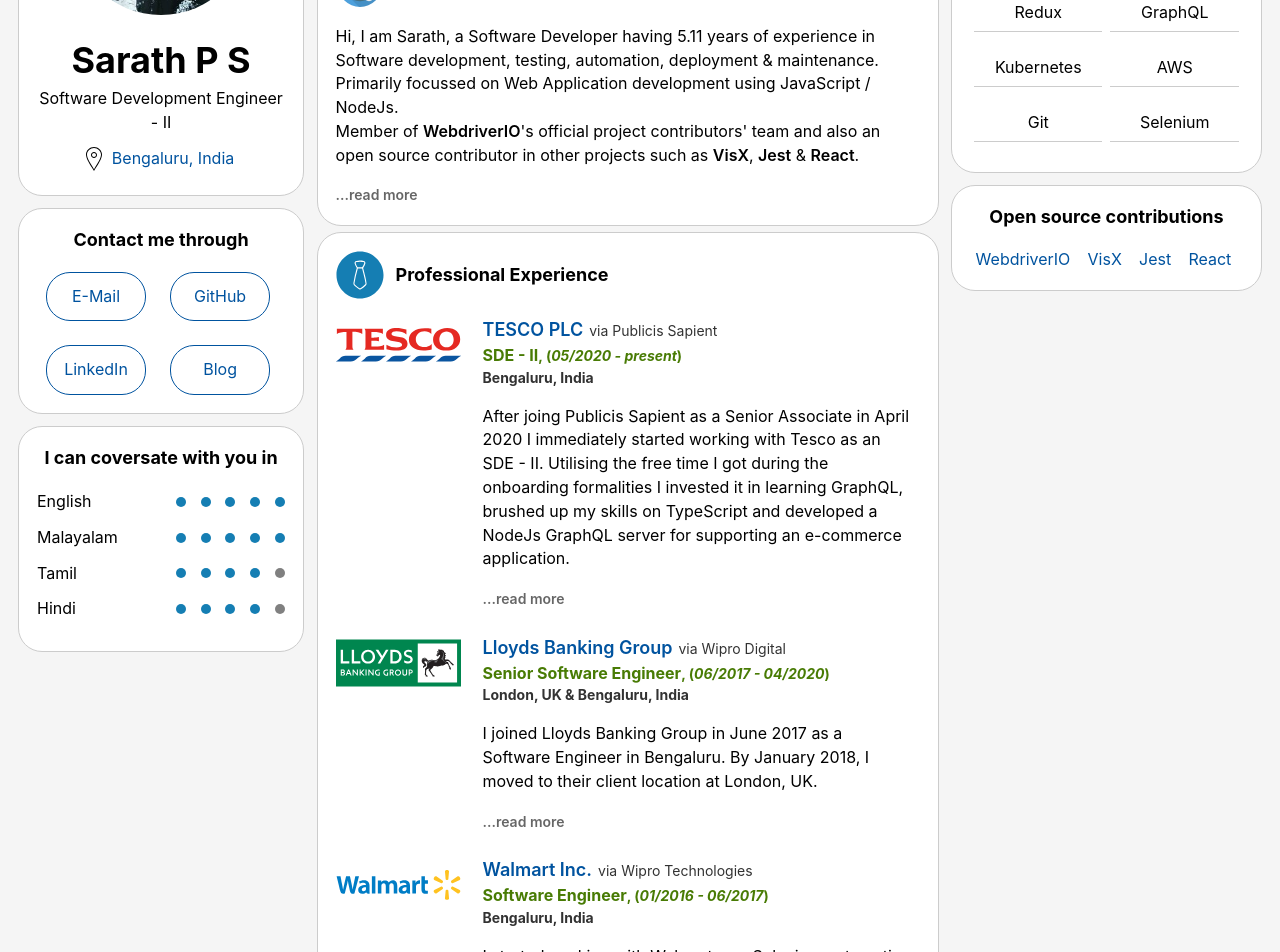
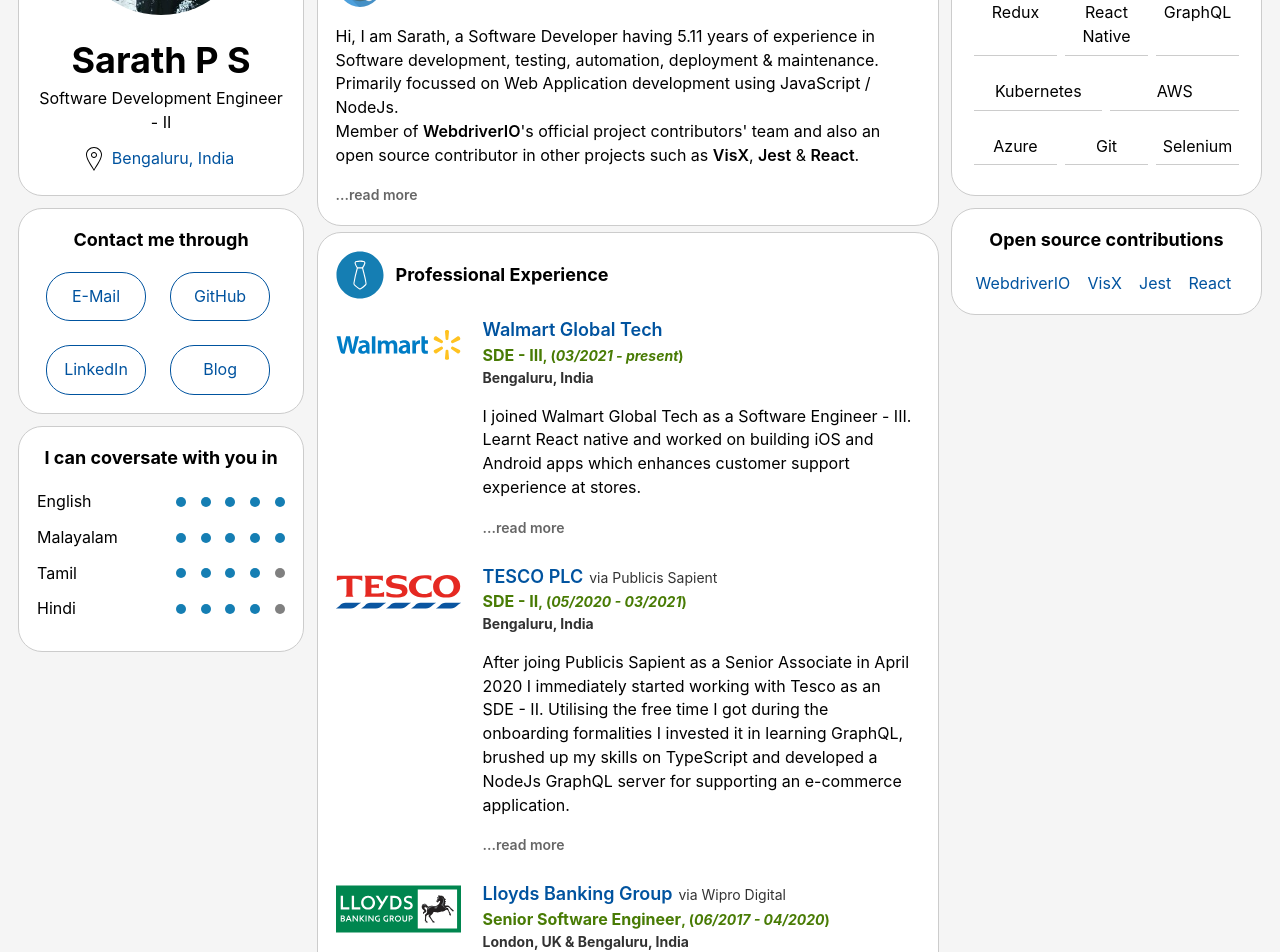
Before and after one commit to sarathps93/personal-website-v2, a React (Create React App) app: page / in a window 1280 px wide. Shown: the part 260-1212 px from the top of the page. Built offline with nearby package versions, Linux system fonts and the light colour scheme.

Commit message:
revision

```diff
--- a/src/contents/index.js
+++ b/src/contents/index.js
@@ -60,9 +60,11 @@
         'CSS3',
         'React',
         'Redux',
+        'React Native',
         'GraphQL',
         'Kubernetes',
         'AWS',
+        'Azure',
         'Git',
         'Selenium'
     ],
@@ -93,24 +95,41 @@
     aboutMe: `Hi, I am Sarath, a Software Developer having ${experience} years of experience in Software development, testing, automation, deployment & maintenance. Primarily focussed on Web Application development using JavaScript / NodeJs.<br />
             Member of <strong class="profile-feed__strong">WebdriverIO</strong>'s official project contributors' team and also an open source contributor in other projects such as <strong class="profile-feed__strong">VisX</strong>, <strong class="profile-feed__strong">Jest</strong> & <strong class="profile-feed__strong">React</strong>.
             <div class="readmore-aboutme">
-            <p>I am currently working with <strong class="profile-feed__strong"><a href="https://www.tesco.com/" class="profile-feed__link" target="__blank" rel="noopener noreferrer">Tesco</a></strong> <span class="reference-text">(through Publicis Sapient)</span> as an SDE-II. I also have got experience in working with clients such as <strong class="profile-feed__strong"><a href="https://www.lloydsbank.com/" class="profile-feed__link" target="__blank" rel="noopener noreferrer">Lloyds Banking Group</a></strong> <span class="reference-text">(3y)</span> & <strong class="profile-feed__strong"><a href="https://www.walmart.com/" class="profile-feed__link" target="__blank" rel="noopener noreferrer">Walmart</a></strong> <span class="reference-text">(1.3y)</span>.
+            <p>I am currently working with <strong class="profile-feed__strong"><a href="https://www.walmart.com/" class="profile-feed__link" target="__blank" rel="noopener noreferrer">Walmart Global Tech</a></strong> as an SDE-III.
+            <p>I previously worked full time with <strong class="profile-feed__strong"><a href="https://www.publicissapient.com/" class="profile-feed__link" target="__blank" rel="noopener noreferrer">Publicis Sapient</a></strong> <span class="reference-text">(April-2020 to March-2021)</span> as a Senior Associate and with
+            <strong class="profile-feed__strong"><a href="https://wiprodigital.com/" class="profile-feed__link" target="__blank" rel="noopener noreferrer">Wipro Digital</a></strong> <span class="reference-text">(Dec-2014 to Apr-2020)</span> as a Senior Software Engineer.
+            <br/>During my tenure at Sapient & Wipro, I worked full time with clients such as <strong class="profile-feed__strong"><a href="https://www.tesco.com/" class="profile-feed__link" target="__blank" rel="noopener noreferrer">Tesco</a></strong> <span class="reference-text">(1y)</span>, <strong class="profile-feed__strong"><a href="https://www.lloydsbank.com/" class="profile-feed__link" target="__blank" rel="noopener noreferrer">Lloyds Banking Group</a></strong> <span class="reference-text">(3y)</span> & <strong class="profile-feed__strong"><a href="https://www.walmart.com/" class="profile-feed__link" target="__blank" rel="noopener noreferrer">Walmart</a></strong> <span class="reference-text">(1.3y)</span>.</p>
             <p>I specialise in</p>
             <ul class="profile-feed__ul">
             <li>Building enterprise level web applications using React - Redux or with plain vanilla JavaScript</li>
+            <li>Developing IOS and Android apps using React native</li>
             <li>Developing NodeJs server applications along with GraphQL using JavaScript or TypeScript</li>
             <li>Automation of functional and non-functional software testing using NodeJs test frameworks such as WebDriverIO or Selenium</li>
             <li>Kubernetes deployment, scaling, logging & monitoring</li>
+            <li>Designing distributed systems architecture</li>
             </ul>
             </div>
             </p>
             `,
     experience: [
         {
+            name: 'Walmart Global Tech',
+            href: 'https://www.walmart.com/',
+            designation: 'SDE - III',
+            dateRange: '03/2021 - present',
+            location: 'Bengaluru, India',
+            imageUrl: walmartSVG,
+            readMoreClass: 'readmore_walLabs',
+            content: `I joined Walmart Global Tech as a Software Engineer - III. Learnt React native and worked on building iOS and Android apps which enhances customer support experience at stores.
+            <div class="readmore_walLabs"><p>At Walmart, I enjoyed taking additional responsibiltiies which includes designing full stack systems architecture, handling cloud infra and cost optimization</p>
+            </div>`
+        },
+        {
             name: 'TESCO PLC',
             via: 'Publicis Sapient',
             href: 'https://www.tesco.com/',
             designation: 'SDE - II',
-            dateRange: '05/2020 - present',
+            dateRange: '05/2020 - 03/2021',
             location: 'Bengaluru, India',
             imageUrl: tescoSVG,
             readMoreClass: 'readmore_tesco',
@@ -164,7 +183,7 @@
         },
         {
             title: 'VisX',
-            description: 'A D3 based React charting library which has more than 15,000 weekly downloads from npm. Currently added new D3 scales and ongoing development of chart axes and a new circular bar plot chart'
+            description: 'A D3 based React charting library which has more than 15,000 weekly downloads from npm. Added new D3 scales and radial chart axes'
         },
         {
             title: 'Jest & React',
```
